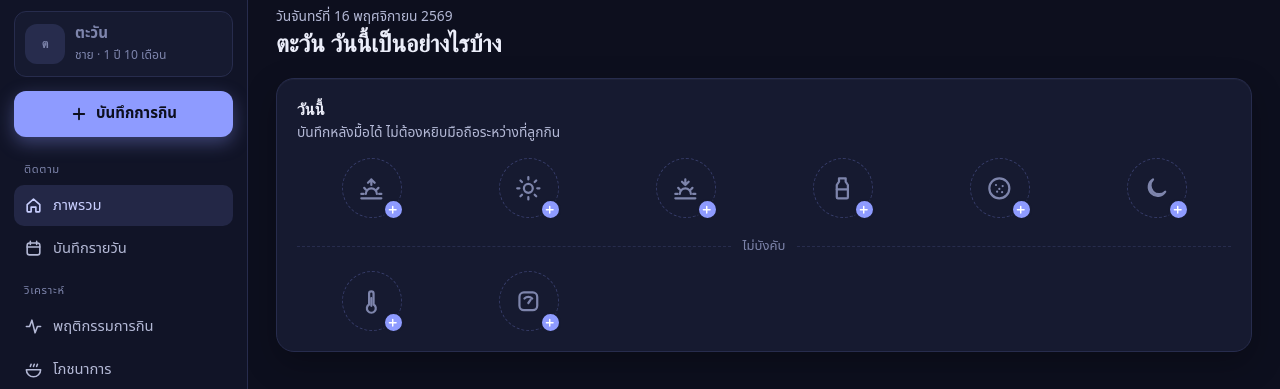
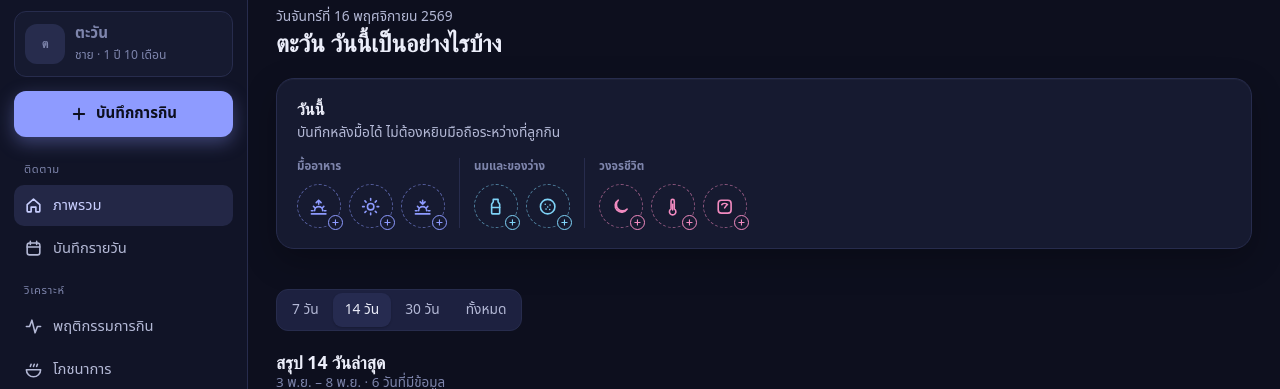
Before and after one commit to mewJi/Imdeekid, a plain HTML site: page index.html in a window 1280 px wide. Shown: the part 92-481 px from the top of the page. Drawn offline with Linux system fonts and the light colour scheme; a web font is replaced by a local one.

Commit message:
Home 'today' card in 3 colored groups; fix class collisions
- Today card: circular icon tiles grouped as มื้ออาหาร / นมและของว่าง / วงจรชีวิต with vertical dividers and per-group colors; pending tiles use outline '+' badge, recorded tiles are solid with a green check
- Use container query for wrapping; rename tile classes (dtl) and group classes (tg-a/b/c) to avoid collisions with .dot, .g2/.g3
- Fix today chip dots in the day strip being squeezed by the .today grid

Co-Authored-By: Claude Sonnet 5.5 <noreply@anthropic.com>

```diff
--- a/css/app.css
+++ b/css/app.css
@@ -789,14 +789,14 @@ input[data-time]{font-variant-numeric:tabular-nums;letter-spacing:.02em}
 .today.two{grid-template-columns:repeat(2,minmax(0,1fr))}
 /* การ์ด "วันนี้": วงกลมไอคอน + ตัวเครื่องหมาย + (บันทึกแล้วเป็น ✓) ประหยัดพื้นที่ */
 .today.dots,.today.dots.two{grid-template-columns:repeat(6,minmax(0,1fr));gap:8px;align-items:center}
-.dot{position:relative;width:100%;max-width:60px;aspect-ratio:1;justify-self:center;border-radius:50%;border:1.5px dashed var(--line-2);background:transparent;color:var(--ink-3);display:grid;place-items:center;cursor:pointer;padding:0}
-.dot:hover{border-color:var(--accent);color:var(--accent-ink)}
-.dot-ic{display:grid;place-items:center;width:46%;height:46%}
-.dot-ic .ic{width:100%;height:100%}
-.dot-st{position:absolute;right:-3px;bottom:-3px;width:36%;max-width:22px;aspect-ratio:1;border-radius:50%;display:grid;place-items:center;background:var(--accent);color:#fff;border:2px solid var(--surface)}
-.dot-st .ic{width:68%;height:68%;stroke-width:3}
-.dot.done{border-style:solid;border-color:color-mix(in srgb,var(--good) 55%,transparent);background:color-mix(in srgb,var(--good) 10%,var(--surface-2));color:var(--good)}
-.dot.done .dot-st{background:var(--good)}
+.dtl{position:relative;width:100%;max-width:60px;aspect-ratio:1;justify-self:center;border-radius:50%;border:1.5px dashed var(--line-2);background:transparent;color:var(--ink-3);display:grid;place-items:center;cursor:pointer;padding:0}
+.dtl:hover{border-color:var(--accent);color:var(--accent-ink)}
+.dtl-ic{display:grid;place-items:center;width:46%;height:46%}
+.dtl-ic .ic{width:100%;height:100%}
+.dtl-st{position:absolute;right:-3px;bottom:-3px;width:36%;max-width:22px;aspect-ratio:1;border-radius:50%;display:grid;place-items:center;background:var(--accent);color:#fff;border:2px solid var(--surface)}
+.dtl-st .ic{width:68%;height:68%;stroke-width:3}
+.dtl.done{border-style:solid;border-color:color-mix(in srgb,var(--good) 55%,transparent);background:color-mix(in srgb,var(--good) 10%,var(--surface-2));color:var(--good)}
+.dtl.done .dtl-st{background:var(--good)}
 /* เมนูที่ทาน (เมนูที่มีส่วนประกอบ): โหมดกินหมด/กินบางอย่าง + เศษส่วนต่อส่วนประกอบ + กล่องสารอาหาร */
 .modeseg{flex-wrap:nowrap}
 .modeseg button{flex:1 1 0;min-width:0;text-align:center}
@@ -865,3 +865,26 @@ input[data-time]{font-variant-numeric:tabular-nums;letter-spacing:.02em}
 .noeat{display:grid;gap:4px;padding-top:2px}
 .noeat .m-cap{display:block;font-size:.78rem;color:var(--ink-3)}
 .noeat .fracs{gap:6px}
+/* การ์ด "วันนี้": 3 กลุ่ม คั่นด้วยเส้นแนวตั้ง แต่ละกลุ่มมีสีวงกลมต่างกัน */
+.tgroups{display:flex;flex-wrap:wrap;gap:16px 0;align-items:flex-start}
+.tg{display:grid;gap:8px;padding:0 14px;border-left:1px solid var(--line);--gc:var(--accent)}
+.tg:first-child{padding-left:0;border-left:0}
+.tg.tg-b{--gc:var(--g-milk)}
+.tg.tg-c{--gc:var(--g-fat)}
+.tg-l{font-size:.72rem;font-weight:600;color:var(--ink-3)}
+.tg-r{display:flex;gap:8px}
+.tg .dtl{width:44px;max-width:none;flex:none;border-color:color-mix(in srgb,var(--gc) 55%,transparent);color:var(--gc)}
+.tg .dtl:hover{border-color:var(--gc);color:var(--gc)}
+.tg .dtl-st{background:var(--gc)}
+/* บันทึกแล้ว: วงกลมทึบสีประจำกลุ่ม เฉพาะป้าย ✓ เป็นสีเขียว success */
+.tg .dtl.done,.tg .dtl.done:hover{border-color:var(--gc);background:var(--gc);color:var(--on-accent)} /* กรอกแล้ว: พื้นวงกลมทึบสีกลุ่ม ไอคอนสีตัดกัน */
+.tg .dtl.done .dtl-st{background:var(--good);color:#fff}
+/* กรอบการ์ดแคบ: กลุ่ม 3 ขึ้นบรรทัดใหม่ ไม่ต้องมีเส้นคั่นซ้าย (วัดจากความกว้างการ์ด ไม่ใช่หน้าจอ) */
+.tgw{container-type:inline-size;container-name:tgw}
+@container tgw (max-width:469px){.tg.tg-c{border-left:0;padding-left:0}}
+@container tgw (max-width:289px){.tg{border-left:0;padding-left:0}}
+/* ยังไม่ได้กรอก: ป้าย + เป็น outline สีของกลุ่ม (พื้นขาว/ใสในกรอบสีกลุ่ม) ส่วน ✓ ที่กรอกแล้วคงเป็นสีเขียวทึบ */
+.tg .dtl:not(.done) .dtl-st{background:var(--surface);color:var(--gc);border:1.5px solid var(--gc)}
+.tg .dtl:not(.done) .dtl-st .ic{stroke-width:3}
+/* chip วันนี้ในแถบวัน: คลาส .today ไปชนกับ grid ของการ์ด "วันนี้" ทำให้จุด 3 จุดบีบ — ยกเลิก grid ของคลาสนั้นที่ chip */
+.dchip.today{grid-template-columns:none;gap:2px;display:grid}
--- a/js/views/home.js
+++ b/js/views/home.js
@@ -5,7 +5,7 @@ const A = window.App, {$,esc,icon,S,MEALS,thShort,thLong,TH_DS,parseD,today} = A
 /* การ์ด "วันนี้": แต่ละประเภทเป็นเมนูแยก — กดเพื่อบันทึก/แก้ไข ถ้าบันทึกแล้วขึ้นเครื่องหมาย "บันทึกแล้ว" */
 function tile(ic, name, log, done, sum){
   const tip = done ? `${name} · บันทึกแล้ว${sum?" · "+sum:""} (แตะเพื่อแก้ไข)` : `เพิ่มบันทึก${name}`;
-  return `<button type="button" class="dot ${done?"done":""}" data-log="${log}" data-tip="${esc(tip)}" aria-label="${esc(tip)}"><span class="dot-ic">${icon(ic)}</span><span class="dot-st">${icon(done?"check":"plus")}</span></button>`;
+  return `<button type="button" class="dtl ${done?"done":""}" data-log="${log}" data-tip="${esc(tip)}" aria-label="${esc(tip)}"><span class="dtl-ic">${icon(ic)}</span><span class="dtl-st">${icon(done?"check":"plus")}</span></button>`;
 }
 function todayCard(d){
   const l = S.daylogs[d] || null;
@@ -20,9 +20,11 @@ function todayCard(d){
   const bodyDone = !!(l && (l.weight || l.height));
   const L = t => `${d}||${t}`;
   return `<div class="card">${A.cardHead("วันนี้", "บันทึกหลังมื้อได้ ไม่ต้องหยิบมือถือระหว่างที่ลูกกิน")}
-    <div class="today dots">${meals}${tile("milk","นม",L("milk"),milkDone, ml?`${ml} มล.`:"บันทึกน้ำเปล่า")}${tile("snack","ของว่าง",L("snack"),snacks.length>0, `${snacks.length} รายการ`)}${tile("moon","นอน",L("sleep"),sl.length>0, `${sl.length} รอบ`)}</div>
-    <div class="dash-div" role="separator"><span>ไม่บังคับ</span></div>
-    <div class="today dots two">${tile("thermo","อาการ",L("health"),healthDone, sym.length?sym.join(", "):"")}${tile("scale","น้ำหนัก / ส่วนสูง",L("body"),bodyDone, l?[l.weight?`${l.weight} กก.`:"", l.height?`${l.height} ซม.`:""].filter(Boolean).join(" · "):"")}</div>
+    <div class="tgw"><div class="tgroups">
+      <div class="tg tg-a"><span class="tg-l">มื้ออาหาร</span><div class="tg-r">${meals}</div></div>
+      <div class="tg tg-b"><span class="tg-l">นมและของว่าง</span><div class="tg-r">${tile("milk","นม",L("milk"),milkDone, ml?`${ml} มล.`:"บันทึกน้ำเปล่า")}${tile("snack","ของว่าง",L("snack"),snacks.length>0, `${snacks.length} รายการ`)}</div></div>
+      <div class="tg tg-c"><span class="tg-l">วงจรชีวิต</span><div class="tg-r">${tile("moon","นอน",L("sleep"),sl.length>0, `${sl.length} รอบ`)}${tile("thermo","อาการ",L("health"),healthDone, sym.length?sym.join(", "):"")}${tile("scale","น้ำหนักและส่วนสูง",L("body"),bodyDone, l?[l.weight?`${l.weight} กก.`:"", l.height?`${l.height} ซม.`:""].filter(Boolean).join(" · "):"")}</div></div>
+    </div></div>
   </div>`;
 }
 function kpi(cls, ic, k, v, s){ if(v==="–"){ cls="none"; v="ไม่มี"; } /* ไม่มีค่า: แสดงคำว่า "ไม่มี" สีอ่อน ไม่ใช้สีเตือน */ return `<div class="kpi ${cls}"><span class="bar"></span><span class="k">${icon(ic)}${k}</span><span class="v num">${v}</span><span class="s">${s}</span></div>`; }
```
